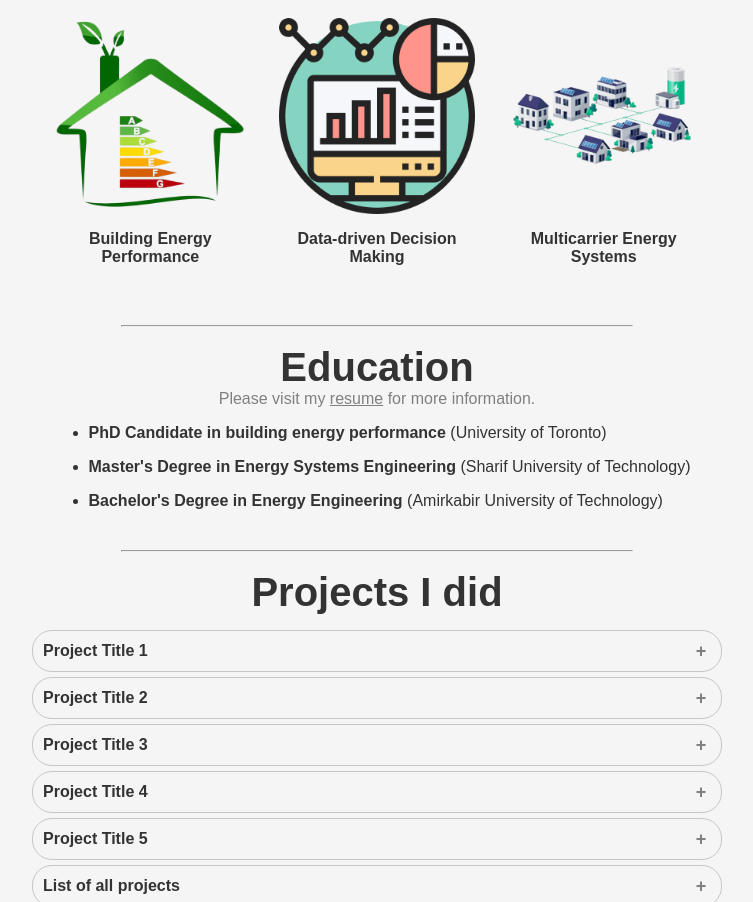
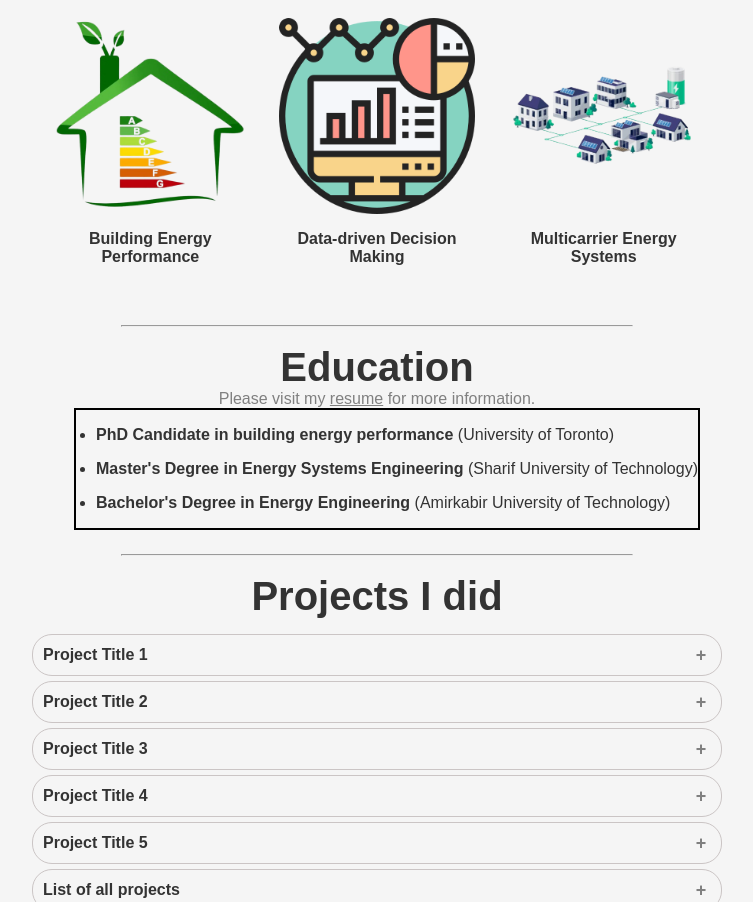
Before and after one commit to AlirezaEnergy/AlirezaEnergy.github.io, a plain HTML site: page index.html in a window 1280 px wide. Shown: the part 1215-2117 px from the top of the page, without its empty margins (263-1016 px from the left). Drawn offline with Linux system fonts and the light colour scheme.

Commit message:
education padding fixed

```diff
--- a/static/css/styles.css
+++ b/static/css/styles.css
@@ -68,7 +68,7 @@ nav ul li a:hover {
 
 .pic-container{
     height: 70%;
-    max-height: 500px;
+    max-height: 380px;
     width: auto;
     margin-bottom: 10px;
 }
@@ -185,8 +185,10 @@ nav ul li a:hover {
 }
 
 .degrees{
-    padding: 0px 0px 0px 25px;
+    padding: 0px 0px 0px 20px;
     margin-top: 0px;
+    margin-left: 20px;
+    border: 2px solid black;
 }
 
 /*portfolio*/
```
